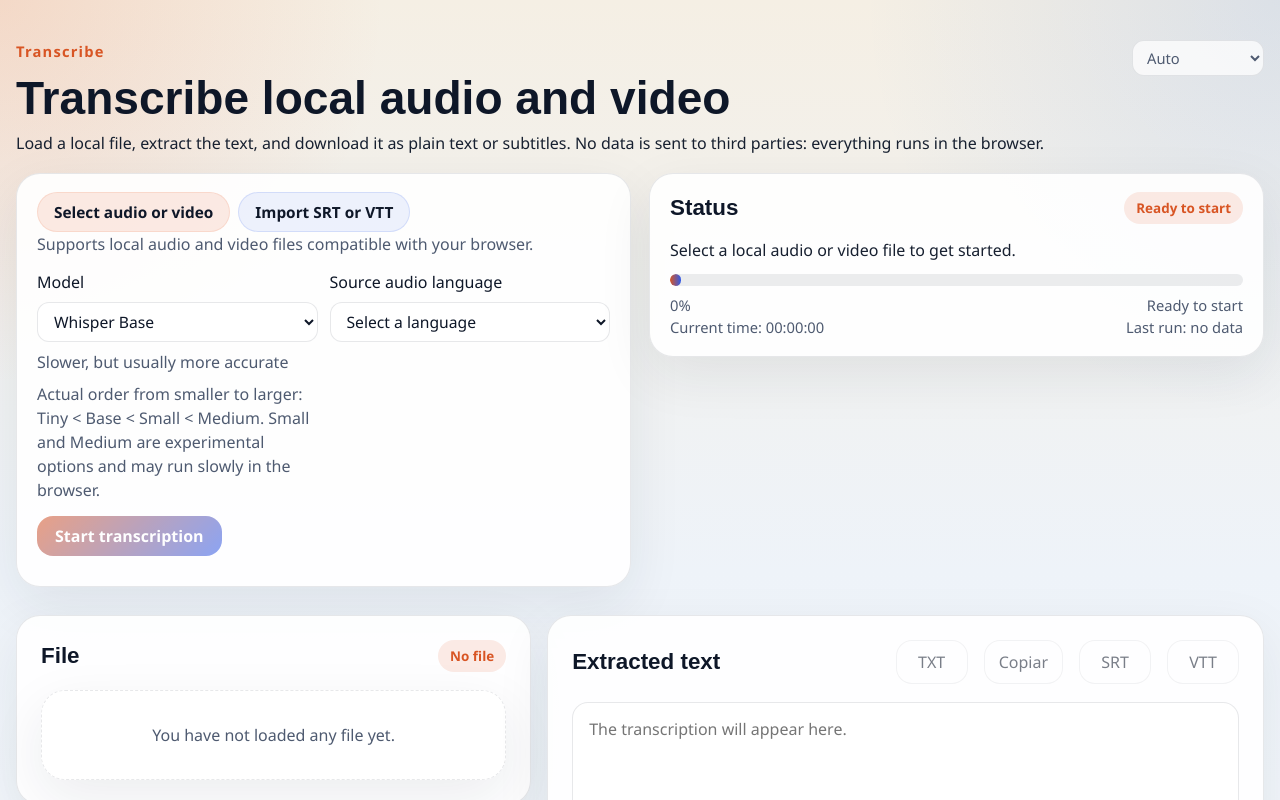
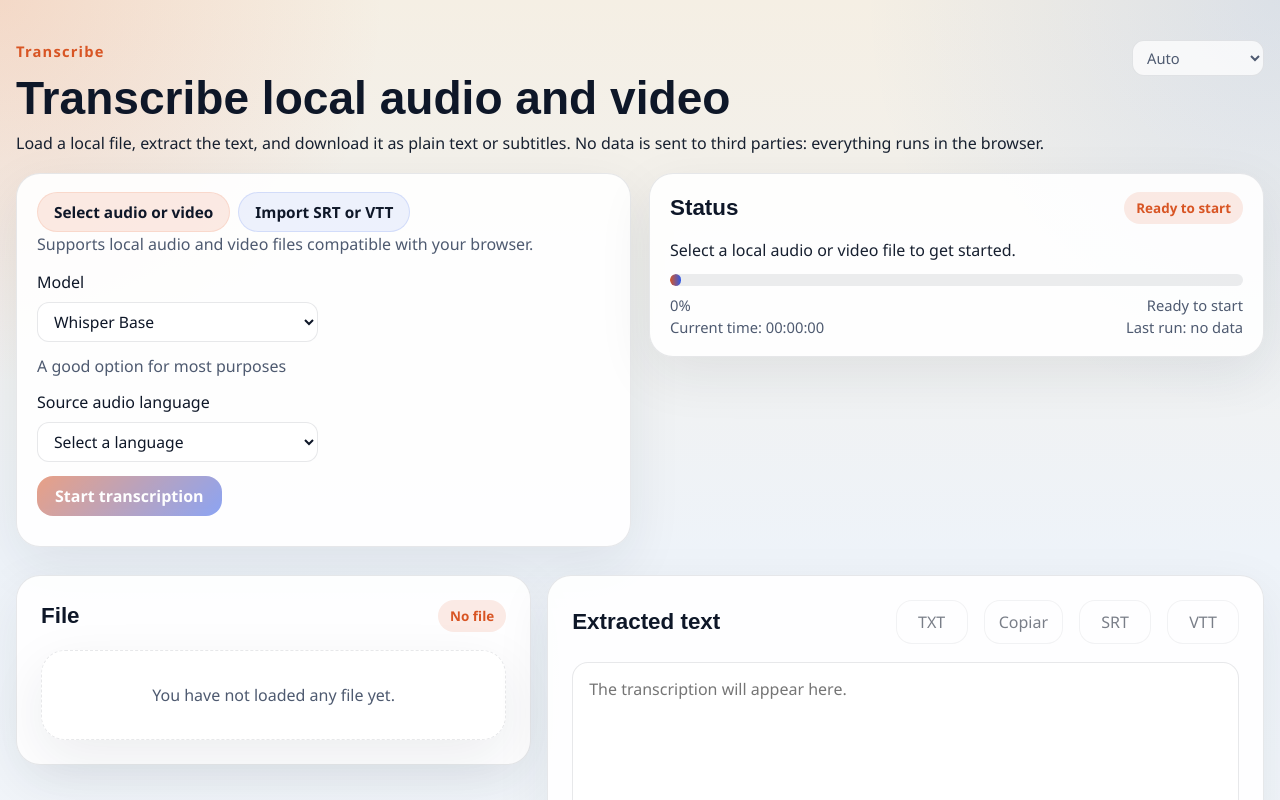
Before and after one commit to jjdeharo/transcribe, a React (Vite) app: page / in a window 1280 px wide. Shown: the top 800 px of the page. Built offline with nearby package versions, Linux system fonts and the light colour scheme; the HTML template or start-up script is replaced by a standard one.

Commit message:
Refine Whisper model descriptions

```diff
--- a/src/App.css
+++ b/src/App.css
@@ -319,6 +319,11 @@
 .settings-grid label {
   min-width: 0;
   gap: 8px;
+}
+
+.settings-grid-note {
+  grid-column: 1 / -1;
+  min-width: 0;
 }
 
 .settings-grid span,
--- a/src/App.tsx
+++ b/src/App.tsx
@@ -224,10 +224,9 @@
     languageIndonesian: 'Indonesio',
     languageVietnamese: 'Vietnamita',
     modelTinyDescription: 'Carga ligera y respuesta más rápida',
-    modelBaseDescription: 'Más lento, pero normalmente más preciso',
-    modelSmallDescription: 'Más calidad potencial, pero bastante más pesado en navegador',
+    modelBaseDescription: 'Buena opción para la mayoría de los propósitos',
+    modelSmallDescription: 'Más calidad potencial, pero más pesado en navegador',
     modelMediumDescription: 'Aún más pesado; puede consumir mucha memoria y tardar bastante',
-    modelOrderHint: 'Orden real de menor a mayor: Tiny < Base < Small < Medium. Small y Medium son opciones experimentales y pueden ir lentas en navegador.',
     savedSessionNoFile: 'Transcripción sin archivo asociado',
     copied: 'Texto copiado al portapapeles.',
     copyFailed: 'No se pudo copiar el texto al portapapeles.',
@@ -320,10 +319,9 @@
     languageIndonesian: 'Indonesian',
     languageVietnamese: 'Vietnamese',
     modelTinyDescription: 'Lightweight load and faster response',
-    modelBaseDescription: 'Slower, but usually more accurate',
-    modelSmallDescription: 'Higher potential quality, but much heavier in the browser',
+    modelBaseDescription: 'A good option for most purposes',
+    modelSmallDescription: 'Higher potential quality, but heavier in the browser',
     modelMediumDescription: 'Even heavier; it may use a lot of memory and take much longer',
-    modelOrderHint: 'Actual order from smaller to larger: Tiny < Base < Small < Medium. Small and Medium are experimental options and may run slowly in the browser.',
     savedSessionNoFile: 'Transcription without associated file',
     copied: 'Text copied to clipboard.',
     copyFailed: 'Could not copy text to clipboard.',
@@ -416,10 +414,9 @@
     languageIndonesian: 'Indonesi',
     languageVietnamese: 'Vietnamita',
     modelTinyDescription: 'Càrrega lleugera i resposta més ràpida',
-    modelBaseDescription: 'Més lent, però normalment més precís',
-    modelSmallDescription: 'Més qualitat potencial, però força més pesat al navegador',
+    modelBaseDescription: 'Bona opció per a la majoria de propòsits',
+    modelSmallDescription: 'Més qualitat potencial, però més pesat al navegador',
     modelMediumDescription: 'Encara més pesat; pot consumir molta memòria i trigar força',
-    modelOrderHint: 'Ordre real de més petit a més gran: Tiny < Base < Small < Medium. Small i Medium són opcions experimentals i poden anar lentes al navegador.',
     savedSessionNoFile: 'Transcripció sense fitxer associat',
     copied: 'Text copiat al porta-retalls.',
     copyFailed: 'No s\'ha pogut copiar el text al porta-retalls.',
@@ -512,10 +509,9 @@
     languageIndonesian: 'Indonesio',
     languageVietnamese: 'Vietnamita',
     modelTinyDescription: 'Carga lixeira e resposta máis rápida',
-    modelBaseDescription: 'Máis lento, pero normalmente máis preciso',
-    modelSmallDescription: 'Máis calidade potencial, pero bastante máis pesado no navegador',
+    modelBaseDescription: 'Boa opción para a maioría dos propósitos',
+    modelSmallDescription: 'Máis calidade potencial, pero máis pesado no navegador',
     modelMediumDescription: 'Aínda máis pesado; pode consumir moita memoria e tardar bastante',
-    modelOrderHint: 'Orde real de menor a maior: Tiny < Base < Small < Medium. Small e Medium son opcións experimentais e poden ir lentas no navegador.',
     savedSessionNoFile: 'Transcrición sen ficheiro asociado',
     copied: 'Texto copiado ao portapapeis.',
     copyFailed: 'Non se puido copiar o texto ao portapapeis.',
@@ -608,10 +604,9 @@
     languageIndonesian: 'Indonesiera',
     languageVietnamese: 'Vietnamera',
     modelTinyDescription: 'Karga arina eta erantzun azkarragoa',
-    modelBaseDescription: 'Motelagoa, baina normalean zehatzagoa',
-    modelSmallDescription: 'Kalitate potentzial handiagoa, baina askoz astunagoa nabigatzailean',
+    modelBaseDescription: 'Aukera ona helburu gehienetarako',
+    modelSmallDescription: 'Kalitate potentzial handiagoa, baina astunagoa nabigatzailean',
     modelMediumDescription: 'Are astunagoa; memoria asko erabil dezake eta denbora gehiago behar du',
-    modelOrderHint: 'Benetako ordena txikienetik handienera: Tiny < Base < Small < Medium. Small eta Medium aukera esperimentalak dira eta motel ibil daitezke nabigatzailean.',
     savedSessionNoFile: 'Lotutako fitxategirik gabeko transkripzioa',
     copied: 'Testua arbelean kopiatu da.',
     copyFailed: 'Ezin izan da testua arbelean kopiatu.',
@@ -1360,9 +1355,8 @@
                     </option>
                   ))}
                 </select>
-                <p className="hint">{getModelDescription(modelId, texts)}</p>
-                <p className="small-note">{texts.modelOrderHint}</p>
               </label>
+              <p className="hint settings-grid-note">{getModelDescription(modelId, texts)}</p>
               <label>
                 <span>{texts.audioSourceLanguage}</span>
                 <select value={selectedLanguage} onChange={(event) => setSelectedLanguage(event.target.value)}>
```
